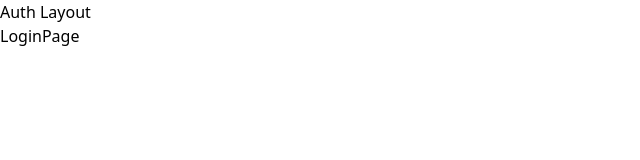
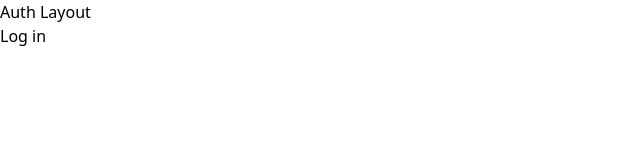
Before and after one commit to Inflection-ORG-Academy/amazing-cart-ui, a Next.js app: page /login in a window 1280 px wide. Shown: the top 160 px of the page, without its empty margins (0-640 px from the left). Built offline with nearby package versions, Linux system fonts and the light colour scheme.

Commit message:
Context API class

```diff
--- a/src/app/(auth)/login/page.jsx
+++ b/src/app/(auth)/login/page.jsx
@@ -1,7 +1,17 @@
-import React from "react";
+"use client";
+import { useGlobalContext } from "../../../context/GlobalContext";
 
 const LoginPage = () => {
-  return <div>LoginPage</div>;
+  const { setIsLogin } = useGlobalContext();
+  const login = () => {
+    console.log("You are Log in Now");
+    setIsLogin(true);
+  };
+  return (
+    <div>
+      <button onClick={login}>Log in</button>
+    </div>
+  );
 };
 
 export default LoginPage;
--- a/src/app/(auth)/signup/page.jsx
+++ b/src/app/(auth)/signup/page.jsx
@@ -1,4 +1,4 @@
-import React from "react";
+"use client";
 
 const SignupPage = () => {
   return <div>SignupPage</div>;
--- a/src/app/(mainLayout)/page.jsx
+++ b/src/app/(mainLayout)/page.jsx
@@ -21,9 +21,9 @@ const HomePage = () => {
     },
   ];
 
-  function printTable() {
+  function printTable(num) {
     for (let i = 1; i <= 10; i++) {
-      console.log(i * 2);
+      console.log(i * num);
     }
   }
 
--- a/src/app/(mainLayout)/shop/page.jsx
+++ b/src/app/(mainLayout)/shop/page.jsx
@@ -1,3 +1,4 @@
+"use client";
 import React from "react";
 import Card from "../../../components/Card";
 
--- a/src/app/layout.tsx
+++ b/src/app/layout.tsx
@@ -1,7 +1,7 @@
 import type { Metadata } from "next";
 import { Geist, Geist_Mono } from "next/font/google";
 import "./globals.css";
-import Link from "next/link";
+import { GlobalContextProvider } from "@/context/GlobalContext";
 
 const geistSans = Geist({
   variable: "--font-geist-sans",
@@ -28,7 +28,9 @@ export default function RootLayout({
       <body
         className={`${geistSans.variable} ${geistMono.variable} antialiased`}
       >
-        <main>{children}</main>
+        <GlobalContextProvider>
+          <main>{children}</main>
+        </GlobalContextProvider>
       </body>
     </html>
   );
--- a/src/components/Card.jsx
+++ b/src/components/Card.jsx
@@ -1,6 +1,8 @@
-import React from "react";
+"use client";
+import React, { useState } from "react";
 
 const Card = (props) => {
+  const [count, setCount] = useState(5);
   return (
     <article className="overflow-hidden rounded-lg shadow-sm transition hover:shadow-lg">
       {props.children && <div>{props.children}</div>}
@@ -20,7 +22,14 @@ const Card = (props) => {
           {props.desc}
         </p>
       </div>
-      <button onClick={props.onPrintTable}>Click to Print Table</button>
+
+      <button
+        onClick={() => {
+          props.onPrintTable(count);
+        }}
+      >
+        Click to Print Table
+      </button>
     </article>
   );
 };
--- a/src/components/mainLayout/Navbar.jsx
+++ b/src/components/mainLayout/Navbar.jsx
@@ -1,7 +1,12 @@
+"use client";
 import Link from "next/link";
 import React from "react";
 
+import { useGlobalContext } from "../../context/GlobalContext";
+
 const Navbar = () => {
+  const { isLogin } = useGlobalContext();
+
   return (
     <header className="h-16 bg-gray-800 text-gray-50 flex justify-between gap-5 items-center px-5">
       <h2 className="text-2xl">Amazing Cart</h2>
@@ -10,8 +15,15 @@ const Navbar = () => {
         <Link href={"/shop"}>Shop</Link>
       </nav>
       <nav className="flex gap-5">
-        <Link href={"/login"}>Login</Link>
-        <Link href={"/signup"}>Signup</Link>
+        {!isLogin ? (
+          <>
+            {" "}
+            <Link href={"/login"}>Login</Link>
+            <Link href={"/signup"}>Signup</Link>
+          </>
+        ) : (
+          <button>Account</button>
+        )}
       </nav>
     </header>
   );
--- /dev/null
+++ b/src/context/GlobalContext.js
@@ -0,0 +1,22 @@
+"use client";
+
+import { createContext, useContext, useState } from "react";
+
+const GlobalContext = createContext();
+
+export const GlobalContextProvider = ({ children }) => {
+  const [isLogin, setIsLogin] = useState(false);
+
+  const value = {
+    isLogin,
+    setIsLogin,
+  };
+
+  return (
+    <GlobalContext.Provider value={value}>
+      <div>{children}</div>
+    </GlobalContext.Provider>
+  );
+};
+
+export const useGlobalContext = () => useContext(GlobalContext);
```
